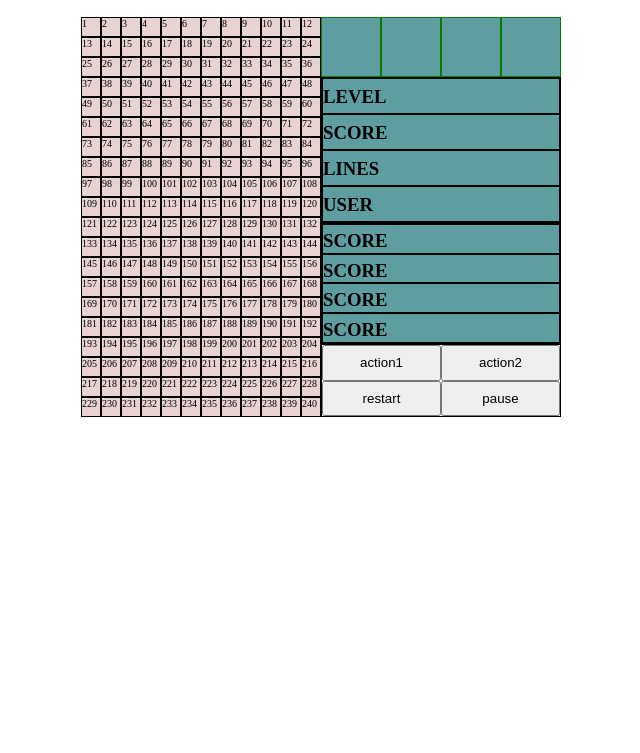
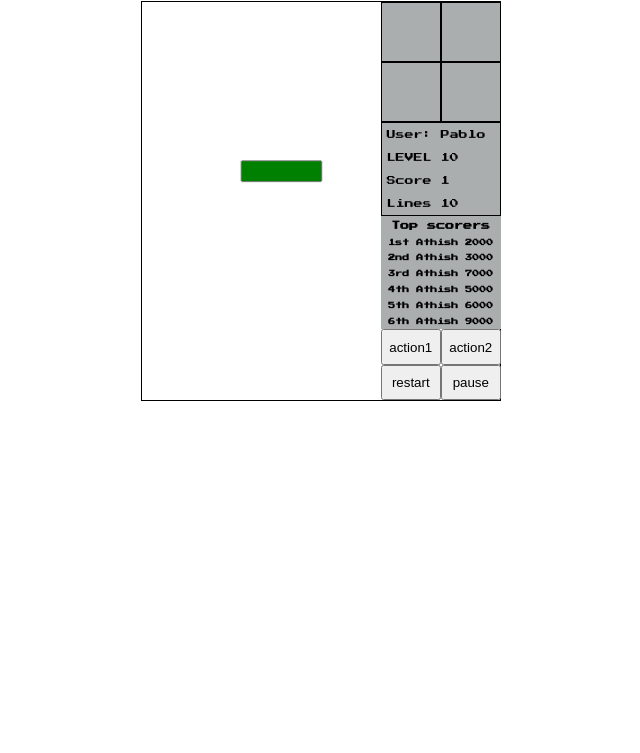
Before and after one commit to PabloJulianRial/tetris, a website built with Vite: page index.html in a window 1280 px wide. Shown: the part 47-800 px from the top of the page, without its empty margins (319-959 px from the left). Built offline with nearby package versions, Linux system fonts and the light colour scheme.

Commit message:
first canvas branch commit, add stats logic, hard coded shape falls at an interval

```diff
--- a/index.html
+++ b/index.html
@@ -5,28 +5,33 @@
     <link rel="stylesheet" href="style.scss" />
     <meta name="viewport" content="width=device-width, initial-scale=1.0" />
     <title>Tetricks</title>
+    <link rel="stylesheet" href="https://fonts.googleapis.com/css2?family=Press+Start+2P&display=swap">
   </head>
   <body>
+    <h2 class="heading">TETRICKS</h2>
     <main class="game">
-      <section class="game__board"></section>
+      <canvas id="game__board" width="240" height="400" solid #000000;></canvas>
       <section class="game__display">
         <div class="game__display__next">
-          <div class="game__display__next__item"></div>
-          <div class="game__display__next__item"></div>
+          <div class="game__display__next__item"><canvas id="next1" width="60" height="60" solid #000000;></canvas></div>
+          <div class="game__display__next__item"><canvas id="next2" width="60" height="60" solid #000000;></canvas></div>
           <div class="game__display__next__item"></div>
           <div class="game__display__next__item"></div>
         </div>
         <div class="game__display__stats">
-          <div class="game__display__stats__level"><h3>LEVEL</h3></div>
-          <div class="game__display__stats__score"><h3>SCORE</h3></div>
-          <div class="game__display__stats__lines"><h3>LINES</h3></div>
-          <div class="game__display__stats__user"><h3>USER</h3></div>
+          <div class="game__display__stats__user"><h6></h6></div>
+          <div class="game__display__stats__level"><h6></h6></div>
+          <div class="game__display__stats__score"><h6></h6></div>
+          <div class="game__display__stats__lines"><h6></h6></div>
         </div>
         <div class="game__display__scores">
-          <h3>SCORE</h3>
-          <h3>SCORE</h3>
-          <h3>SCORE</h3>
-          <h3>SCORE</h3>
+          <h6 class="game__display__scores__head">Top scorers</h6>
+          <h6 class="game__display__scores__one"></h6>
+          <h6 class="game__display__scores__two"></h6>
+          <h6 class="game__display__scores__three"></h6>
+          <h6 class="game__display__scores__four"></h6>
+          <h6 class="game__display__scores__five"></h6>
+          <h6 class="game__display__scores__six"></h6>
         </div>
         <div class="game__display__actions">
           <button class="button button__action1">action1</button>
--- a/src/main.ts
+++ b/src/main.ts
@@ -1,48 +1,90 @@
 import "./style.scss";
-import { Shape, square } from "./shapes";
-import { shapesArray } from "./shapes";
+import { Shape, shapesArray } from "./shapes";
+import { nextShapesArray } from "./nextShapes";
+import { users } from "./users";
 
-const board = document.querySelector<HTMLDivElement>(".game__board");
+const level =document.querySelector<HTMLDivElement>(".game__display__stats__level")
+const score =document.querySelector<HTMLDivElement>(".game__display__stats__score")
+const lines =document.querySelector<HTMLDivElement>(".game__display__stats__lines")
+const user =document.querySelector<HTMLDivElement>(".game__display__stats__user")
+const scoreOne =document.querySelector<HTMLDivElement>(".game__display__scores__one")
+const scoreTwo =document.querySelector<HTMLDivElement>(".game__display__scores__two")
+const scoreThree =document.querySelector<HTMLDivElement>(".game__display__scores__three")
+const scoreFour =document.querySelector<HTMLDivElement>(".game__display__scores__four")
+const scoreFive =document.querySelector<HTMLDivElement>(".game__display__scores__five")
+const scoreSix =document.querySelector<HTMLDivElement>(".game__display__scores__six")
+const next = document.querySelector<HTMLButtonElement>(".game__display__next__item")
 
-if (!board) {
-  throw new Error("cells not found");
+const canvas = document.getElementById("game__board") as HTMLCanvasElement;
+const canvasNext1 = document.getElementById("next1") as HTMLCanvasElement;
+const canvasNext2 = document.getElementById("next1") as HTMLCanvasElement;
+const ctx = canvas.getContext("2d");
+const ctx1 = canvasNext1.getContext("2d");
+const ctx2 = canvasNext2.getContext("2d");
+
+if (!ctx || !next || !ctx1 || !ctx2 || !level || !score || !lines || !user || !scoreOne || !scoreTwo ||
+   !scoreThree || !scoreFour || !scoreFive || !scoreSix) {
+  throw new Error("Error rendering game");
 }
 
-for (let i: number = 1; i < 241; i++) {
-  const cell = document.createElement("div");
-  cell.classList.add(`cell${i}`);
-  cell.classList.add(`game__board__cell`);
-  cell.innerText = `${i}`;
-  cell.style.fontSize = "10px";
-  board.appendChild(cell);
+let currentLevel: number = 10
+let currentScore: number = 1
+let currentLines: number = 10
+let currentShape: Shape = shapesArray[1]
+let currentNextShape: Shape = nextShapesArray[1]
+let fallInterval: number = 2000  - 6000*currentLevel/35
+
+level.innerText = `LEVEL ${currentLevel}`
+score.innerText = `Score  ${currentScore}`
+lines.innerText = `Lines ${currentLines}`
+user.innerText = `User: ${users[0].username}`
+scoreOne.innerText = `1st ${users[1].username} ${users[1].score}`
+scoreTwo.innerText = `2nd ${users[1].username} ${users[2].score}`
+scoreThree.innerText = `3rd ${users[1].username} ${users[3].score}`
+scoreFour.innerText = `4th ${users[1].username} ${users[4].score}`
+scoreFive.innerText = `5th ${users[1].username} ${users[5].score}`
+scoreSix.innerText = `6th ${users[1].username} ${users[6].score}`
+
+const generateRandomShape = () : Shape  =>{
+  currentShape = shapesArray[Math.floor(Math.random() * shapesArray.length)]
+ return currentShape
 }
-const boardCells =
-  document.querySelectorAll<HTMLDivElement>(".game__board__cell");
 
-if (!boardCells) {
-  throw new Error("cells not found");
+const drawRandomShape = () =>{
+  ctx.clearRect(0, 0, canvas.width, canvas.height);
+  ctx.beginPath();
+  ctx.strokeStyle = 'black'
+  ctx.fillStyle = `${currentShape.color}`
+  currentShape.lineTo.forEach((line) =>{
+    const x = line[0]
+    const y = line[1] + currentShape.speed
+    ctx.lineTo(x, y)
+
+  })
+  ctx.stroke();
+  ctx.fill()
+  currentShape.speed += 10
 }
-const renderShape = (CurrentShape: Shape): void => {
-  CurrentShape.cells.forEach((cell) => {
-    const cellElement = boardCells[cell];
-    cellElement.style.backgroundColor = CurrentShape.color;
-  });
+
+const drawNext1Shape = (shape: Shape) =>{
+  ctx1.beginPath();
+  ctx1.moveTo(30, 20)
+  ctx1.strokeStyle = 'black'
+  ctx1.fillStyle = `${shape.color}`
+  shape.lineTo.forEach((line) =>{
+    const x = line[0]
+    const y = line[1]
+    ctx1.lineTo(x, y)
+  })
+  ctx1.stroke();
+  ctx1.fill()
+}
+const clearCanvas = () => {
+  ctx.clearRect(0, 0, 240, 400);
 };
 
-let CurrentShape: Shape = square;
 
-document.addEventListener("keydown", (event) => {
-  if (event.key === "ArrowDown") {
-    const isAtBottom = CurrentShape.cells.some((cell) => cell + 12 > 240);
 
-    if (!isAtBottom) {
-      CurrentShape.cells = CurrentShape.cells.map((cell) => cell + 12);
-    }
+setInterval(drawRandomShape, fallInterval)
 
-    boardCells.forEach((cellElement) => {
-      cellElement.style.backgroundColor = "rgb(233, 210, 210)";
-    });
-
-    renderShape(CurrentShape);
-  }
-});
+//drawNext1Shape(generateRandomShape())
--- /dev/null
+++ b/src/nextShapes.ts
@@ -0,0 +1,64 @@
+export type Shape = {
+    speed:number ,
+    color: string,
+    lineTo:  number [][]
+    rotate?: () => void
+  }
+  export const nextSquare: Shape = {
+    speed : 0,
+    color: "blue",
+    lineTo:[ [30, 20], [50, 20], [50, 40], [30,40], [30,20]]
+  };
+
+  export const nextStick: Shape = {
+    speed : 0,
+  color: "green",
+  rotate(){
+    //some logic
+  },
+  lineTo: [ [10, 20], [10, 30], [50, 30], [50, 20], [10, 20]]
+  }
+  export const nextEll: Shape = {
+    speed : 0,
+  color: "yellow",
+  rotate(){
+    //so,me logic
+  },
+  lineTo: [[20, 10], [20, 40], [50, 40], [50, 30], [30, 30], [30, 10], [20, 10]]
+  }
+  export const NextJey: Shape = {
+    speed : 0,
+  color: "pink",
+  rotate(){
+    //some logic
+  },
+  lineTo: [[30, 10], [40, 10], [40, 40], [20, 40], [20, 30], [30, 30], [30, 10]]
+  }
+  export const NextTee: Shape = {
+    speed : 0,
+  color: "orange",
+  rotate(){
+    //some logic
+  },
+  lineTo: [[15, 20],[45, 20],[45, 30], [35, 30], [35, 40], [25, 40], [25, 30], [15, 30], [15, 20]]
+  }
+  export const nextEss: Shape = {
+    speed : 0,
+  color: "brown",
+  rotate(){
+    //some logic
+  },
+  lineTo: [[40, 20], [20, 20], [20, 30], [30, 30], [30, 40], [50, 40], [50, 30], [40, 30], [40, 20]]
+  }
+  export const nextZee: Shape = {
+    speed : 0,
+  color: "red",
+  rotate(){
+    //some logic
+  },
+  lineTo: [[30, 20], [50, 20], [50, 30], [40, 30], [40, 40],[20, 40],[20, 30],  [30, 30], [30, 20]]
+  }
+
+  export const nextShapesArray = [
+    nextSquare, nextStick,  nextEll,NextJey, NextTee, nextEss, nextZee
+  ]
--- a/src/shapes.ts
+++ b/src/shapes.ts
@@ -1,64 +1,64 @@
 export type Shape = {
-
+  speed:number ,
   color: string,
-    cells:  number []
+  lineTo:  number [][]
   rotate?: () => void
 }
 export const square: Shape = {
-
+  speed : 0,
   color: "blue",
-    cells: [5, 6, 17, 18]
+  lineTo:[ [100,0],[140, 0], [140, 40], [100, 40], [100,0]]
 };
 
 export const stick: Shape = {
-
+  speed : 0,
 color: "green",
 rotate(){
   //some logic
 },
-  cells: [5, 6, 7, 8]
+lineTo: [ [100,0],[180, 0], [180, 20], [100, 20], [100, 0]]
 }
 export const ell: Shape = {
-
+  speed : 0,
 color: "yellow",
 rotate(){
   //so,me logic
 },
-  cells: [5, 17, 29, 30]
+lineTo: [[100,0],[100, 60], [140, 60], [140, 40], [120, 40], [120, 0], [100, 0]]
 }
 export const jey: Shape = {
-
+  speed : 0,
 color: "pink",
 rotate(){
   //some logic
 },
-  cells: [7, 19, 31, 30]
+lineTo: [[100,0],[100, 60], [60, 60], [60, 40], [80, 40], [80, 0], [100, 0]]
 }
 export const tee: Shape = {
-
+  speed : 0,
 color: "orange",
 rotate(){
   //some logic
 },
-  cells: [5, 6, 7, 18]
+lineTo: [[100,0],[140, 0],[140, 20],[120, 20], [120, 40], [100, 40], [100, 20], [80, 20], [80, 0], [100, 0]]
 }
 export const ess: Shape = {
-
+  speed : 0,
 color: "brown",
 rotate(){
   //some logic
 },
-  cells: [7, 8, 18 ,19]
+lineTo: [[100,0],[140, 0], [140, 20], [160, 20], [160, 40], [120, 40], [120, 20], [100, 20], [100, 0]]
 }
 export const zee: Shape = {
-
+  speed : 0,
 color: "red",
 rotate(){
   //some logic
 },
-  cells: [6, 7, 19, 20]
+lineTo: [[100,0], [60, 0], [60, 20], [40, 20], [40, 40], [80, 40],[80, 20],[100, 20],  [100, 0]]
 }
 
 export const shapesArray = [
-    square, stick, jey, ell, ess, zee, tee
+  square, stick,  ell,jey, tee, ess, zee
 ]
--- a/src/style.scss
+++ b/src/style.scss
@@ -3,76 +3,74 @@
   padding: 0;
   box-sizing: border-box;
 }
-body{
-  overflow: hidden;
+
+body {
+  font-family: 'Press Start 2P', cursive;
+}
+
+.heading{
+  text-align: center;
+  margin-top: 0.5rem;
+  color: rgb(242, 227, 141);
 }
 
 .game {
   display: flex;
-
-  width: 480px;
-
-
-  margin: 4rem auto;
-
-  &__board {
-    width: 240px;
-       display: grid;
-    grid-template-columns: repeat(12, 20px);
-    grid-template-rows: repeat(20, 20px);
-    background-color: rgb(233, 210, 210);
-    &__cell{
-        border: 1px solid black
-    }
-
-  }
+  border:0.5px solid black;
+  width: 360px;
+  height: 400px;
+  margin: 1rem auto;
   &__display {
-    flex-direction: column;
-
-    height: 400px;
+    width: 120px;
     display: flex;
     flex-direction: column;
-    &__next{
-     height: 60px;
-      display: flex;
-      flex-wrap: wrap;
-      > *{
-        background-color: cadetblue;
+    &__next {
+      width: 100%;
+      display: grid;
+      grid-template-columns: 1fr 1fr;
+      grid-template-rows: 1fr 1fr;
+      > * {
+        border: 1px solid black;
+        background-color: rgb(171, 174, 174);
         width: 60px;
         height: 60px;
-        border: 1px solid green;
       }
     }
-    &__stats{
-      background-color: cadetblue;
+    &__stats {
+      background-color: rgb(171, 174, 174);
       border: 1px solid black;
-      height: 150px;
+      height: 100px;
+      display: flex;
+      flex-direction: column;
+      align-items: left;
+      padding-left: 5px;
+      > * {
+        padding-top: 7px;
+        height: 25%;
+        font-size: 9px;
+      }
+      &game__display__stats__lines{
+        font-size: 25px;
+      }
+    }
+    &__scores {
+
+      background-color: rgb(171, 174, 174);
+
+      height: 120px;
       display: flex;
       flex-direction: column;
       align-items: left;
       justify-content: space-around;
-      > *{
-        padding-top: 7px;
-        height: 25%;
-        border: 1px solid black;
+      > * {
+        text-align: center;
+        font-size: 7px;
+      }
+      &__head{
+        font-size: 9px;
       }
     }
-    &__scores{
-      background-color: cadetblue;
-      border: 1px solid black;
-      height: 125px;
-      display: flex;
-      flex-direction: column;
-      align-items: left;
-      justify-content: space-around;
-      > *{
-        padding-top: 5px;
-        height: 25%;
-        border: 1px solid black;
-      }
-    }
-    &__actions{
-      border: 1px solid black;
+    &__actions {
       height: 75px;
       display: grid;
       grid-template-columns: repeat(2, 1fr);
--- /dev/null
+++ b/src/users.ts
@@ -0,0 +1,36 @@
+export type User ={
+    username: string,
+    score: number,
+}
+
+ const currentUser: User = {
+    username:"Pablo",
+    score: 10000
+}
+ const topScorer: User = {
+    username:"Athish",
+    score: 2000
+}
+ const top2Scorer: User = {
+    username:"Emma",
+    score: 3000
+}
+ const top3Scorer: User = {
+    username:"Baheer",
+    score: 7000
+}
+ const top4Scorer: User = {
+    username:"Michaela",
+    score: 5000
+}
+ const top5Scorer: User = {
+    username:"Michaela",
+    score: 6000
+}
+ const top6Scorer: User = {
+    username:"Michaela",
+    score: 9000
+}
+
+
+export const users: User[] = [currentUser, topScorer, top2Scorer, top3Scorer, top4Scorer, top5Scorer, top6Scorer];
```
Also changed, not shown: canvas.html (deleted, +0 -41 lines), src/canvas.ts (deleted). Lines whose indentation alone changed are shown as unchanged.
